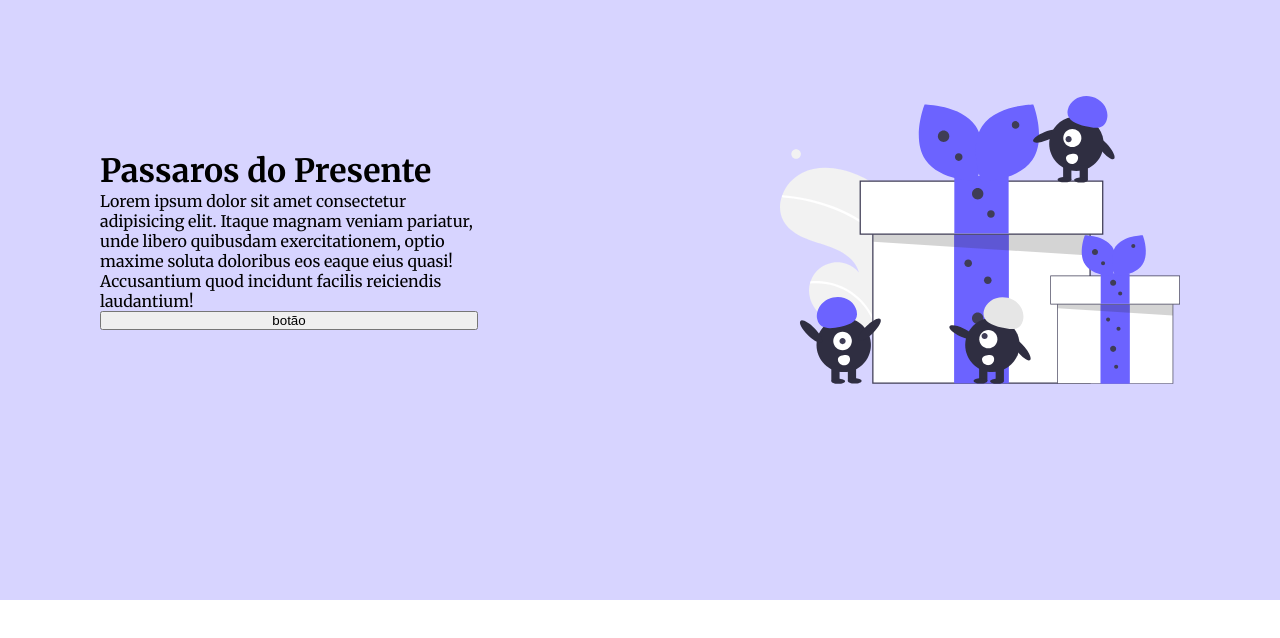
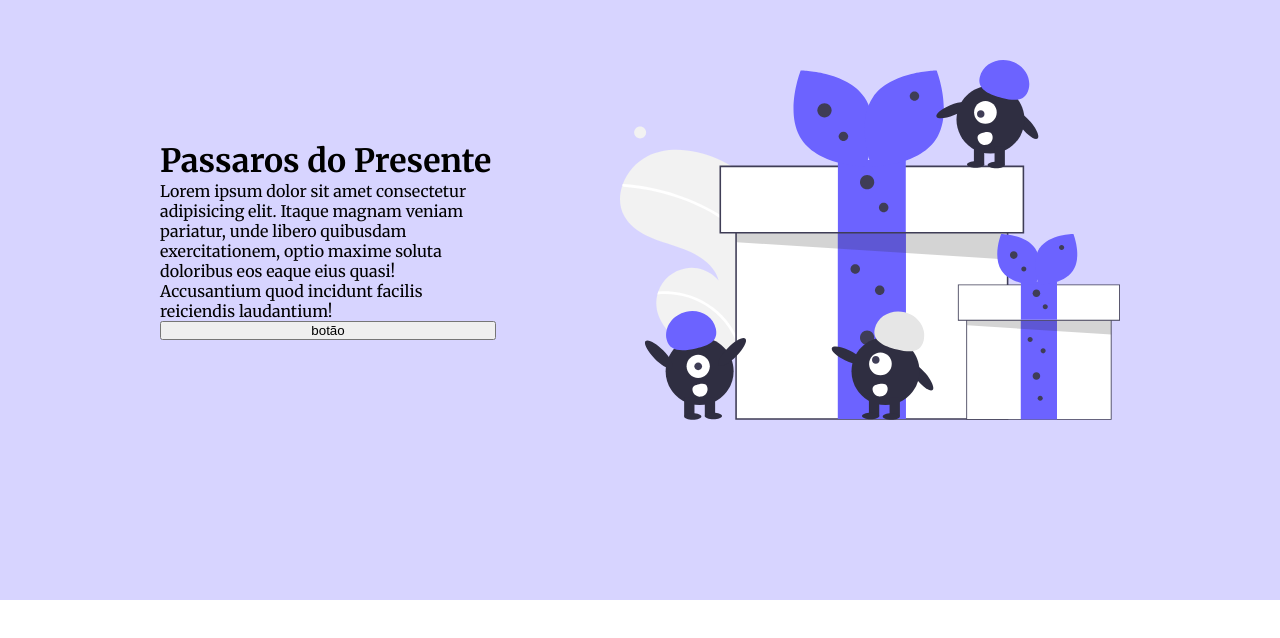
Before and after one commit to PabloXT14/React-One-Page, a React (Create React App) app: page / in a window 1280 px wide. Shown: the part 120-758 px from the top of the page. Built offline with nearby package versions, Linux system fonts and the light colour scheme.

Commit message:
Continue project

```diff
--- a/src/components/Header/style.ts
+++ b/src/components/Header/style.ts
@@ -1,7 +1,7 @@
 import styled from 'styled-components';
 
 export const Container = styled.header`
-    padding: 100px;
+    padding: 10rem;//100px
     display: flex;
     justify-content: space-between;
     align-items: center;
@@ -12,10 +12,14 @@ export const Container = styled.header`
         max-width: 35%;
         display: flex;
         flex-direction: column;
+
+        h1 {
+
+        }
     }
 
     img {
-        width: 400px;
+        max-width: 500px;
     }
 
 `
--- a/src/style/global.ts
+++ b/src/style/global.ts
@@ -17,7 +17,16 @@ export const GlobalStyle = createGlobalStyle`
     }
 
     html {
-
+        /* font-size: 62.5%;1rem = 10px */
+        @media (max-width: 1080px) {
+            font-size: 93.75%;//15px
+        }
+        @media (max-width: 720px) {
+            font-size: 87.5%;//14px
+        }
+        @media (max-width: 360px) {
+            font-size: 81.25%;//13px
+        }
     }
 
     body {
```
